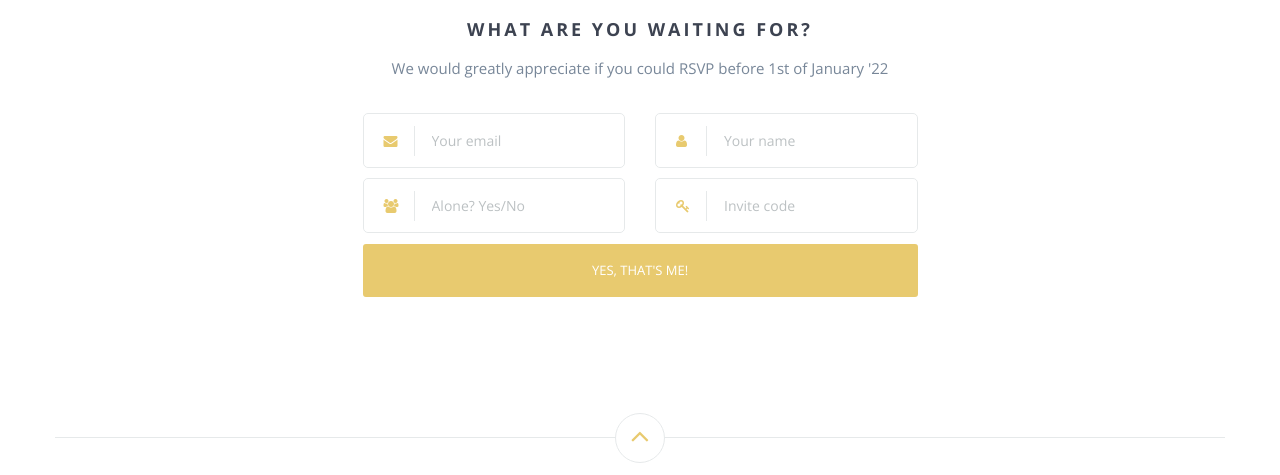
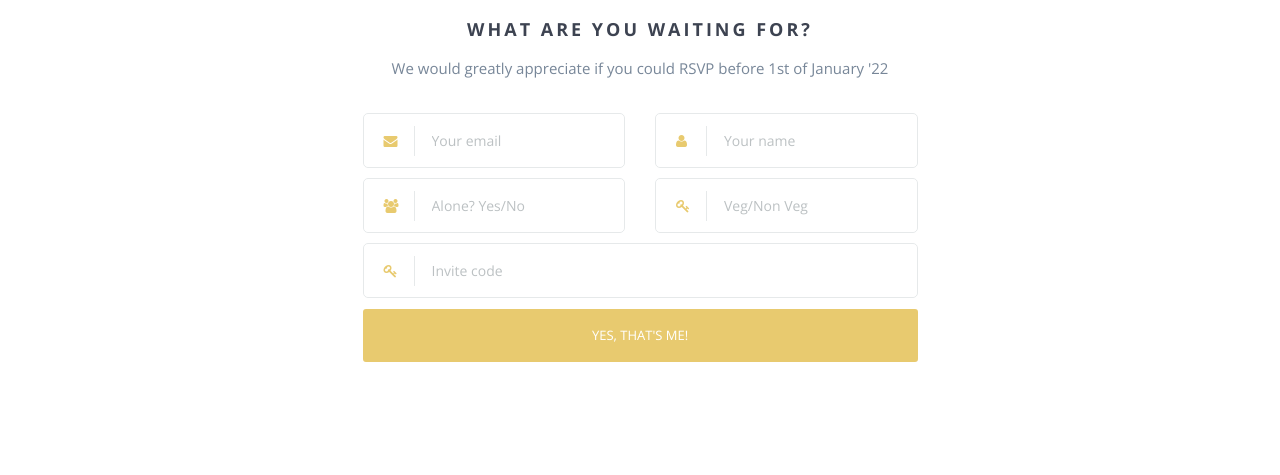
Before and after one commit to MohamadHaziq/MohamadHaziq.github.io, a website: page index-dev.html in a window 1280 px wide. Shown: the part 3131-3606 px from the top of the page. Drawn offline with nearby package versions, Linux system fonts and the light colour scheme; some packages are replaced by stand-ins of ours; a script that the page names is missing; files whose address does not match are found by name.

Commit message:
added new field to form

```diff
--- a/index-dev.html
+++ b/index-dev.html
@@ -146,7 +146,7 @@
             </div>
         </div>
         <div class="row">
-            <div class="col-md-6 col-sm-12 col-xs-12 leftcol">
+            <!-- <div class="col-md-6 col-sm-12 col-xs-12 leftcol">
                 <div class="wp3">
                     <p><strong>22th February</strong></p>
 
@@ -162,7 +162,7 @@
                         showing off their new moves on the stage which they have finely honed. Lastly, expect some beer
                         pong matches & karaoke for sure.</p>
                 </div> -->
-            </div>
+            </div> -->
             <div class="col-md-6 col-sm-12 col-xs-12 rightcol">
                 <div class="wp4">
                     <p><strong>26th February</strong></p>
@@ -415,16 +415,7 @@
                             </div>
                         </div>
                     </div>
-                    <!-- <div class="row">
-                        <div class="col-md-6 col-sm-6">
-                            <div class="form-input-group">
-                                <i class="fa fa-users"></i>
-                                    <select name="extras" class="custom-select" id="inputGroupSelect02">
-                                    <option selected>Are you bringing your partner?</option>
-                                    <option value="2">Yes</option>
-                                    <option value="1">No</option>
-                                    </select>
-                            </div> -->
+
                     <div class="row">
                         <div class="col-md-6 col-sm-6">
                             <div class="form-input-group">
@@ -433,8 +424,17 @@
                                                                   required>
                             </div>
                         </div>
-
                         <div class="col-md-6 col-sm-6">
+                            <div class="form-input-group">
+                                <i class="fa fa-key"></i><input name="food_choice" id="food_choice"
+                                                                class="" min="0"
+                                                                placeholder="Veg/Non Veg"
+                                                                required>
+                            </div>
+                        </div>
+                    </div>
+                    <div class="row">
+                        <div class="col-md-12 col-sm-12">
                             <div class="form-input-group">
                                 <i class="fa fa-key"></i><input type="number" name="invite_code" id="invite_code"
                                                                 class="" min="0"
```
